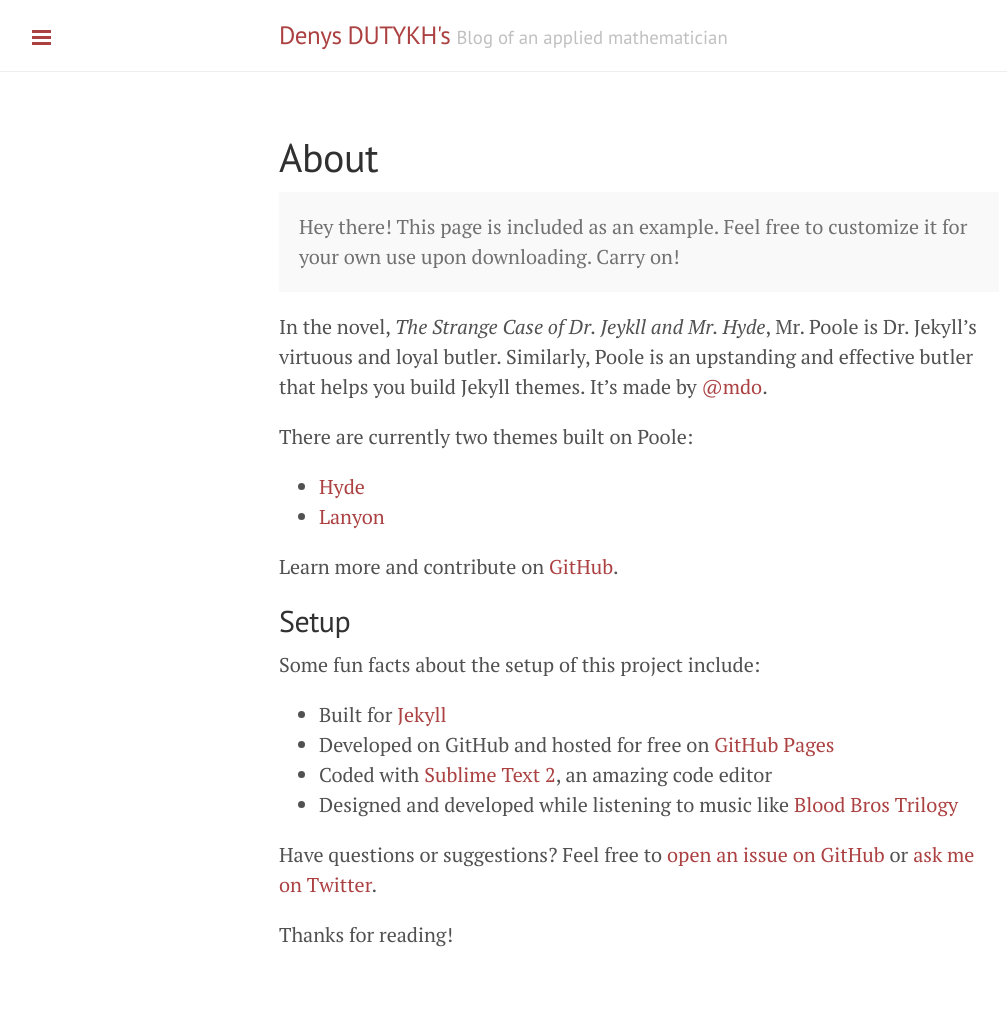
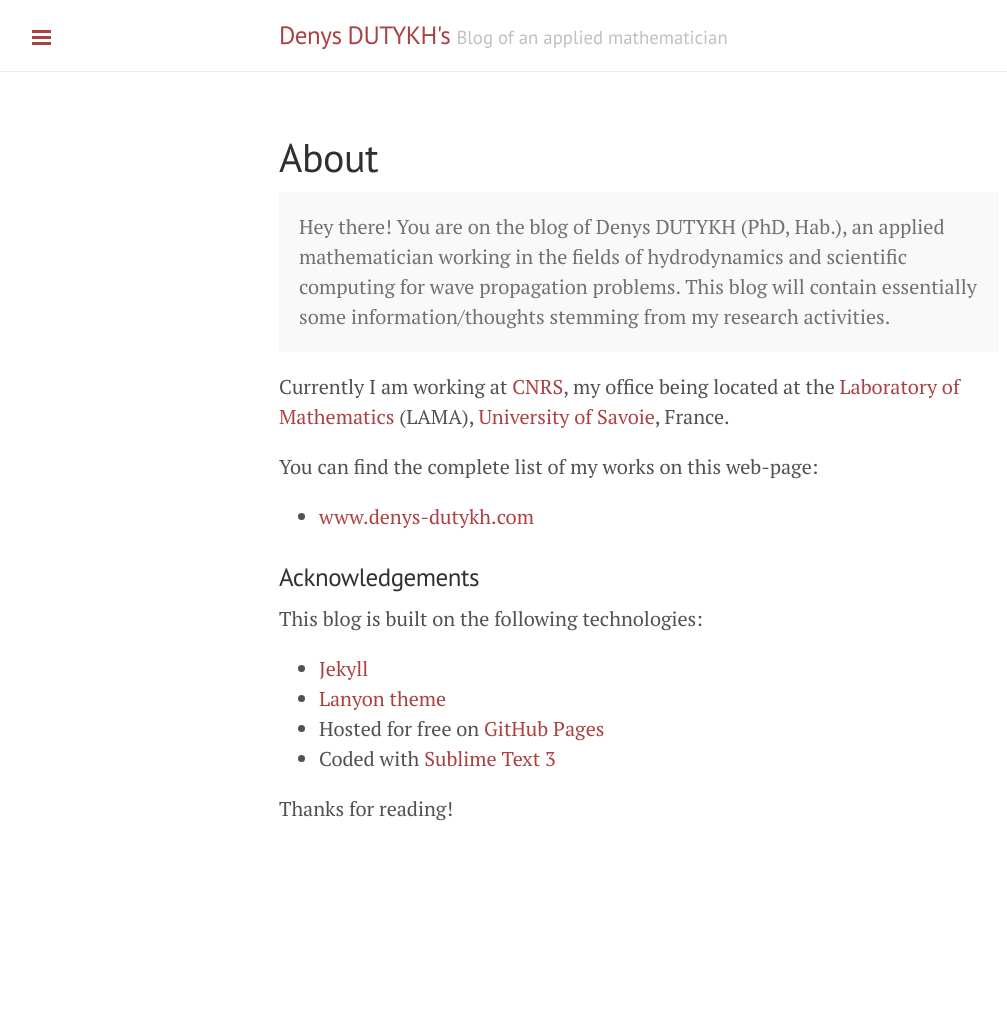
Before and after one commit to dutykh/dutykh.github.io, a Jekyll site: the page built from about.md, in a window 1280 px wide. Shown: the whole page, without its empty margins (1-1008 px from the left). Built offline with Jekyll 4.4.1, drawn with Linux system fonts in a browser that asks for light colours; Markdown is read by kramdown in place of the engine named in the settings; after the commit the page ends 904 px from its top, so only the background shows below that.

Commit message:
About me

```diff
--- a/_includes/sidebar.html
+++ b/_includes/sidebar.html
@@ -25,7 +25,7 @@
       {% endif %}
     {% endfor %}
 
-    <a class="sidebar-nav-item" href="http://www.denys-dutykh.com/">My research web page</a>
+    <a class="sidebar-nav-item" href="http://www.denys-dutykh.com/" target="_blank">My research web page</a>
   </nav>
 
   <div class="sidebar-item">
--- a/about.md
+++ b/about.md
@@ -4,27 +4,24 @@ title: About
 ---
 
 <p class="message">
-  Hey there! This page is included as an example. Feel free to customize it for your own use upon downloading. Carry on!
+  Hey there! You are on the blog of Denys DUTYKH (PhD, Hab.), an applied mathematician working in the fields of hydrodynamics and scientific computing for wave propagation problems.
+
+  This blog will contain essentially some information/thoughts stemming from my research activities.
 </p>
 
-In the novel, *The Strange Case of Dr. Jeykll and Mr. Hyde*, Mr. Poole is Dr. Jekyll's virtuous and loyal butler. Similarly, Poole is an upstanding and effective butler that helps you build Jekyll themes. It's made by [@mdo](https://twitter.com/mdo).
+Currently I am working at [CNRS](http://www.cnrs.fr/insmi/), my office being located at the [Laboratory of Mathematics](http://lama.univ-savoie.fr/index.php) (LAMA), [University of Savoie](http://www.univ-savoie.fr/), France.
 
-There are currently two themes built on Poole:
+You can find the complete list of my works on this web-page:
 
-* [Hyde](http://hyde.getpoole.com)
-* [Lanyon](http://lanyon.getpoole.com)
+* [www.denys-dutykh.com](http://www.denys-dutykh.com/)
 
-Learn more and contribute on [GitHub](https://github.com/poole).
+### Acknowledgements
 
-## Setup
+This blog is built on the following technologies:
 
-Some fun facts about the setup of this project include:
-
-* Built for [Jekyll](http://jekyllrb.com)
-* Developed on GitHub and hosted for free on [GitHub Pages](https://pages.github.com)
-* Coded with [Sublime Text 2](http://sublimetext.com), an amazing code editor
-* Designed and developed while listening to music like [Blood Bros Trilogy](https://soundcloud.com/maddecent/sets/blood-bros-series)
-
-Have questions or suggestions? Feel free to [open an issue on GitHub](https://github.com/poole/issues/new) or [ask me on Twitter](https://twitter.com/mdo).
+* [Jekyll](http://jekyllrb.com)
+* [Lanyon theme](http://lanyon.getpoole.com/)
+* Hosted for free on [GitHub Pages](https://pages.github.com)
+* Coded with [Sublime Text 3](http://sublimetext.com)
 
 Thanks for reading!
```
